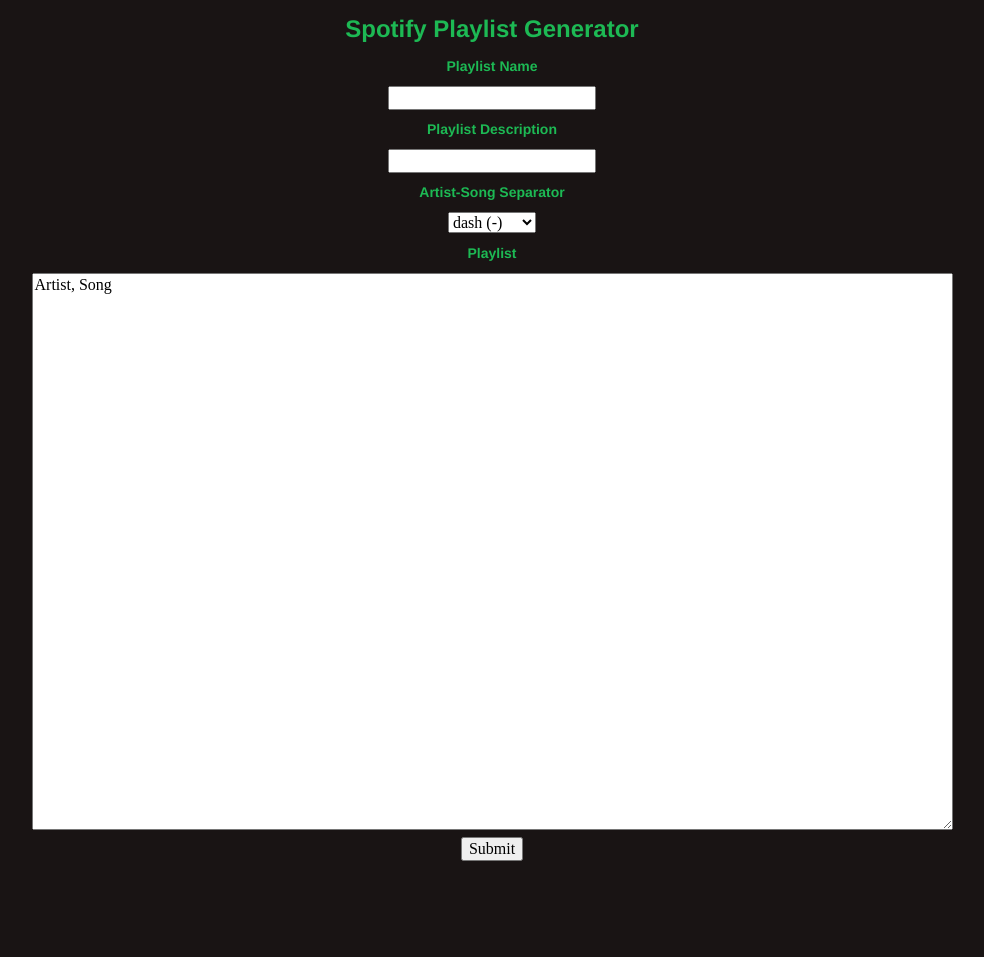
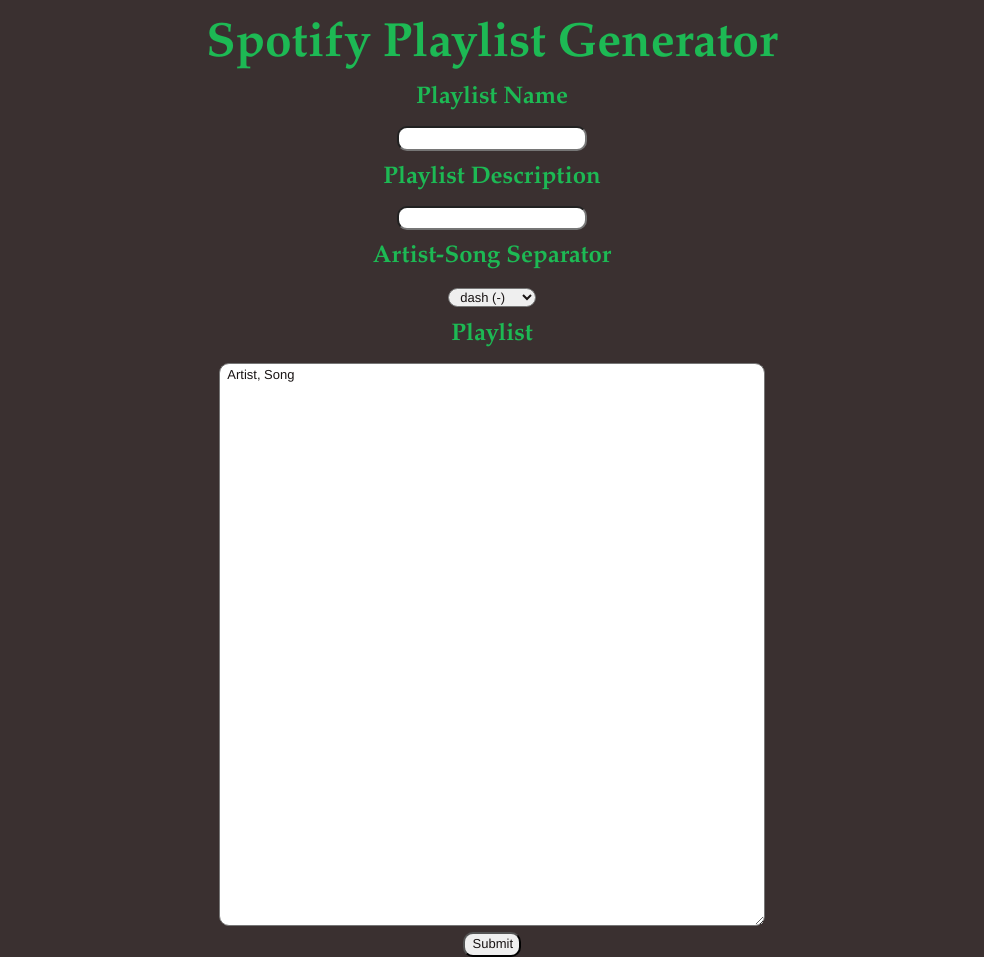
Before and after one commit to AGnias47/spotify-playlist-generator, a Flask app: template templates/index.html in a window 1280 px wide. Shown: the whole page, without its empty margins (148-1132 px from the left). Before the commit the page ends 861 px from the top, so only its background shows below. Run offline with Flask 2, Linux system fonts and the light colour scheme; the template is opened without the code that fills it, so the values that code supplies are empty; parts of the project's set-up code (start-up, migrations or seed data) failed here and were passed over.

Commit message:
Making some progress

```diff
--- a/templates/index.html
+++ b/templates/index.html
@@ -28,7 +28,7 @@
           <option value="slash">slash (/)</option>
         </select><br />
                 <h2>Playlist</h2>
-                <textarea id="playlist-content" name="playlist-content" rows=30 cols=100>Artist, Song</textarea>
+                <textarea id="playlist-content" name="playlist-content" rows=30 cols=65>Artist, Song</textarea>
                 </label><br />
                 <input type="submit" value="Submit" />
             </form>
--- a/templates/main.css
+++ b/templates/main.css
@@ -1,11 +1,15 @@
 /*! HTML5 Boilerplate v8.0.0 | MIT License | https://html5boilerplate.com/ */
 
+
 /* main.css 2.1.0 | MIT License | https://github.com/h5bp/main.css#readme */
+
+
 /*
  * What follows is the result of much research on cross-browser styling.
  * Credit left inline and big thanks to Nicolas Gallagher, Jonathan Neal,
  * Kroc Camen, and the H5BP dev community and team.
  */
+
 
 /* ==========================================================================
    Base styles: opinionated defaults
@@ -16,6 +20,7 @@
     font-size: 1em;
     line-height: 1.4;
 }
+
 
 /*
  * Remove text-shadow in selection highlight:
@@ -37,6 +42,7 @@
     text-shadow: none;
 }
 
+
 /*
  * A better looking default horizontal rule
  */
@@ -49,6 +55,7 @@
     margin: 1em 0;
     padding: 0;
 }
+
 
 /*
  * Remove the gap between audio, canvas, iframes,
@@ -65,6 +72,7 @@
     vertical-align: middle;
 }
 
+
 /*
  * Remove default fieldset styles.
  */
@@ -75,6 +83,7 @@
     padding: 0;
 }
 
+
 /*
  * Allow only vertical resizing of textareas.
  */
@@ -83,13 +92,16 @@
     resize: vertical;
 }
 
+
 /* ==========================================================================
    Author's custom styles
    ========================================================================== */
 
+
 /* ==========================================================================
    Helper classes
    ========================================================================== */
+
 
 /*
  * Hide visually and from screen readers
@@ -99,6 +111,7 @@
 [hidden] {
     display: none !important;
 }
+
 
 /*
  * Hide only visually, but have it available for screen readers:
@@ -122,6 +135,7 @@
     /* 1 */
 }
 
+
 /*
  * Extends the .sr-only class to allow the element
  * to be focusable when navigated to via the keyboard:
@@ -139,6 +153,7 @@
     width: auto;
 }
 
+
 /*
  * Hide visually and from screen readers, but maintain layout
  */
@@ -146,6 +161,7 @@
 .invisible {
     visibility: hidden;
 }
+
 
 /*
  * Clearfix: contain floats
@@ -169,6 +185,7 @@
     clear: both;
 }
 
+
 /* ==========================================================================
    EXAMPLE Media Queries for Responsive Design.
    These examples override the primary ('mobile first') styles.
@@ -186,6 +203,7 @@
     /* Style adjustments for high resolution devices */
 }
 
+
 /* ==========================================================================
    Print styles.
    Inlined to avoid the additional HTTP request:
@@ -202,20 +220,16 @@
         box-shadow: none !important;
         text-shadow: none !important;
     }
-
     a,
     a:visited {
         text-decoration: underline;
     }
-
     a[href]::after {
         content: " (" attr(href) ")";
     }
-
     abbr[title]::after {
         content: " (" attr(title) ")";
     }
-
     /*
    * Don't show links that are fragment identifiers,
    * or use the `javascript:` pseudo protocol
@@ -224,17 +238,14 @@
     a[href^="javascript:"]::after {
         content: "";
     }
-
     pre {
         white-space: pre-wrap !important;
     }
-
     pre,
     blockquote {
         border: 1px solid #999;
         page-break-inside: avoid;
     }
-
     /*
    * Printing Tables:
    * https://web.archive.org/web/20180815150934/http://css-discuss.incutio.com/wiki/Printing_Tables
@@ -242,19 +253,16 @@
     thead {
         display: table-header-group;
     }
-
     tr,
     img {
         page-break-inside: avoid;
     }
-
     p,
     h2,
     h3 {
         orphans: 3;
         widows: 3;
     }
-
     h2,
     h3 {
         page-break-after: avoid;
@@ -266,13 +274,13 @@
 }
 
 body {
-    background-color: #191414;
+    background-color: #3a3030;
     color: #1DB954;
 }
 
 h1 {
-    font-family: "Helvetica Neue", Helvetica, Arial, sans-serif;
-    font-size: 24px;
+    font-family: "Palatino";
+    font-size: 48px;
     font-style: normal;
     font-variant: normal;
     font-weight: 700;
@@ -280,8 +288,8 @@
 }
 
 h2 {
-    font-family: "Helvetica Neue", Helvetica, Arial, sans-serif;
-    font-size: 14px;
+    font-family: "Palatino";
+    font-size: 24px;
     font-style: normal;
     font-variant: normal;
     font-weight: 700;
@@ -289,7 +297,7 @@
 }
 
 h3 {
-    font-family: "Helvetica Neue", Helvetica, Arial, sans-serif;
+    font-family: "Palatino";
     font-size: 14px;
     font-style: normal;
     font-variant: normal;
@@ -315,11 +323,16 @@
     line-height: 30px;
 }
 
-label {
+input,
+textarea,
+select {
     font-family: "Helvetica Neue", Helvetica, Arial, sans-serif;
     font-size: 13px;
     font-style: normal;
     font-variant: normal;
     font-weight: 400;
     line-height: 18.5714px;
+    color: #191414;
+    border-radius: 10px;
+    padding-left: 2mm;
 }
```
Lines whose indentation alone changed are shown as unchanged.
